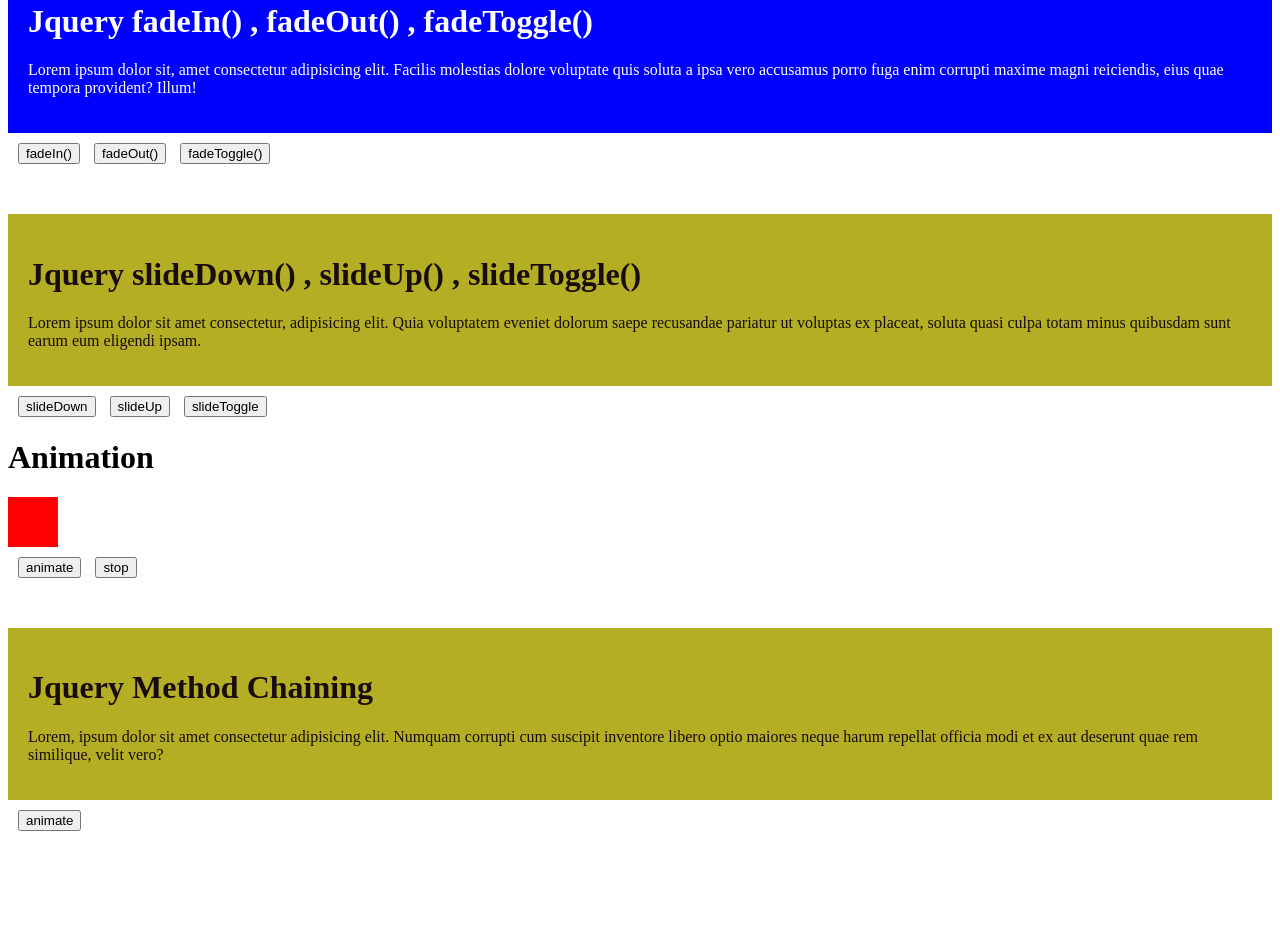
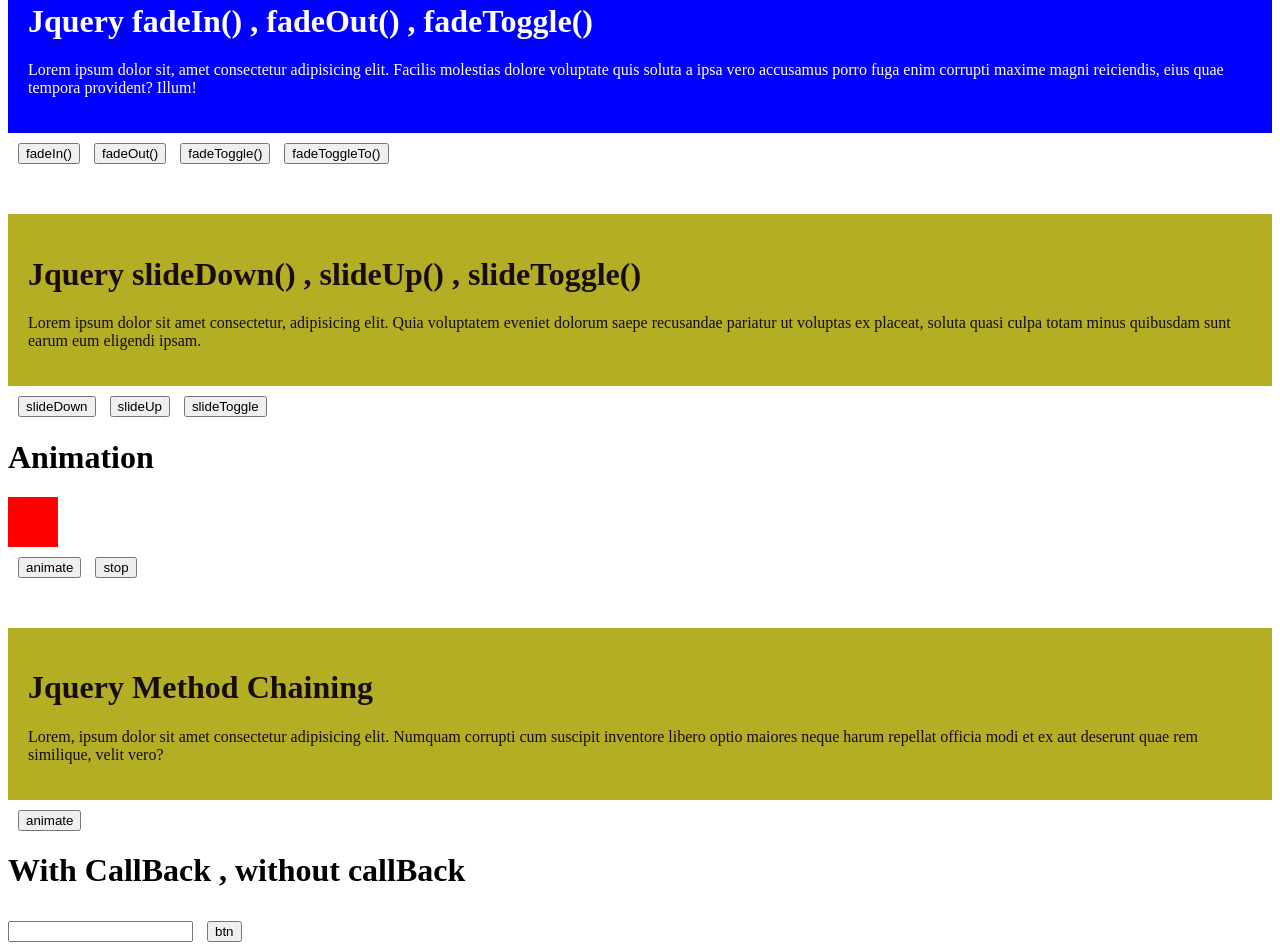
Before and after one commit to Raj85446696/JqueryAssignment, a plain HTML site: page index.html in a window 1280 px wide. Shown: the part 4041-4991 px from the top of the page. Before the commit the page ends 4880 px from the top, so only its background shows below. Drawn offline with nearby package versions, Linux system fonts and the light colour scheme; a script that the page names is missing.

Commit message:
Add files via upload

```diff
--- a/index.html
+++ b/index.html
@@ -182,6 +182,7 @@
     <button id="addButton">Add Class</button>
     <button id="removeButton">Remove Class</button>
     <button id="ToggleButton">Toggle Class</button>
+
     <hr />
 
     <h1>JQuery Css Method</h1>
@@ -424,6 +425,7 @@
     <button id="fadeIn">fadeIn()</button>
     <button id="fadeOut">fadeOut()</button>
     <button id="fadeToggle">fadeToggle()</button>
+    <button id="fadeTo">fadeToggleTo()</button>
 
     <br />
 
@@ -460,6 +462,15 @@
 
     <button id="animate2">animate</button>
 
+    <div class="box-22">
+      <h1>With CallBack , without callBack</h1>
+    </div>
+
+    <form >
+      <input type="text" name="name" id="name" >
+      <button onclick="OnClk()">btn</button>
+    </form>
+
     <script src="script.js"></script>
   </body>
 </html>
```
